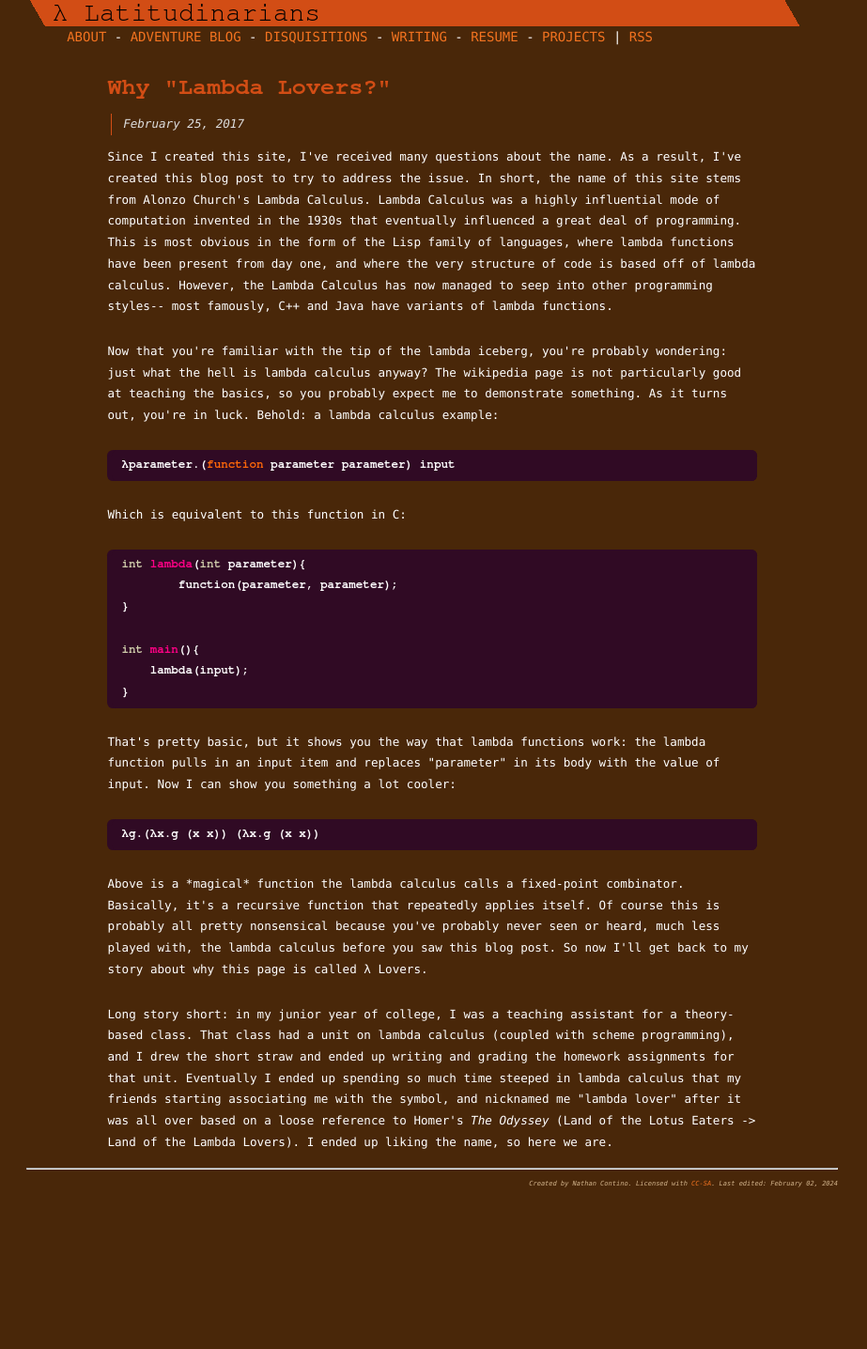
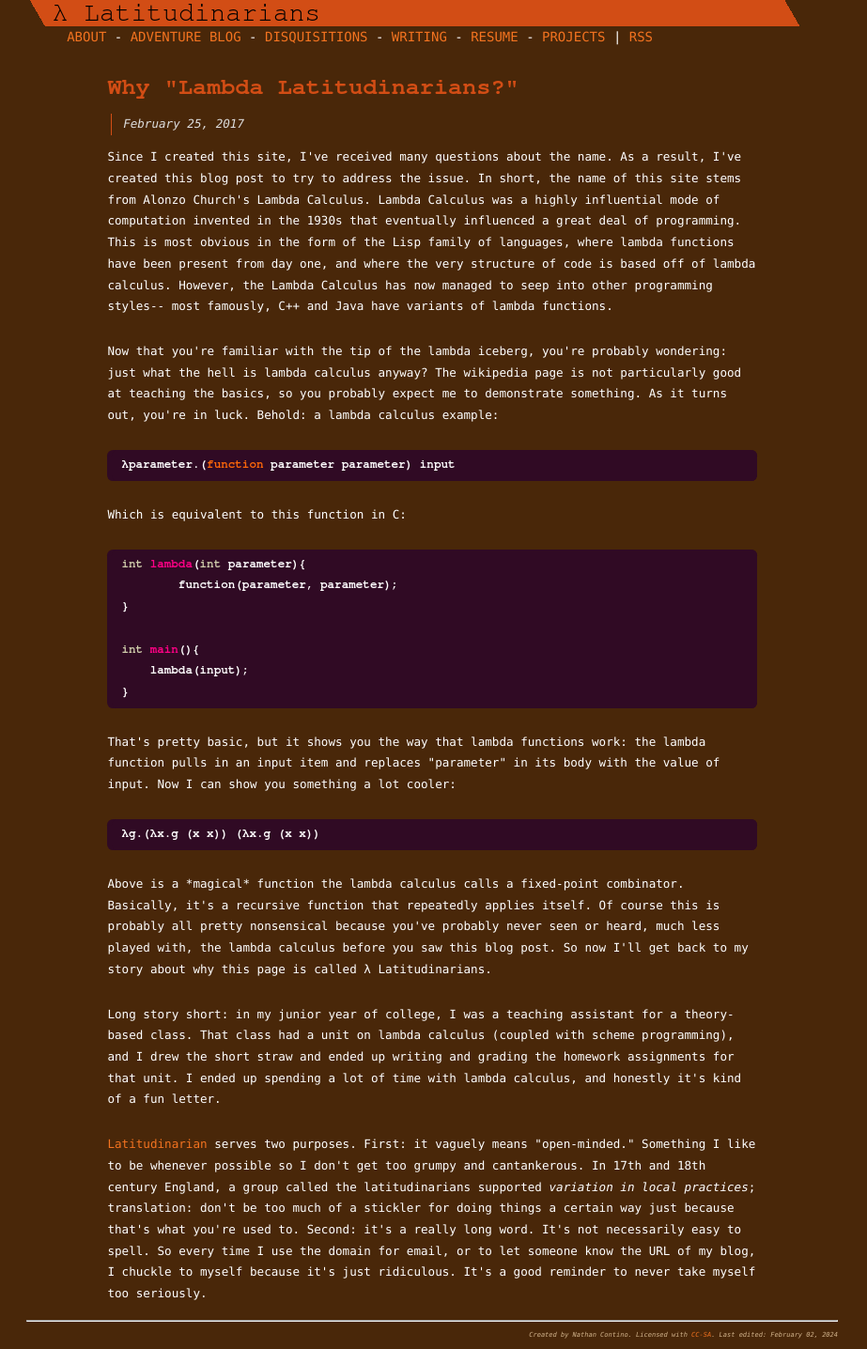
Before and after one commit to nathan-contino/nathan-contino.github.io, a Jekyll site: the page built from _posts/techblog/2017-02-24-whyLambdaLovers.markdown, in a window 1280 px wide. Shown: the whole page at 94% size, without its empty margins (180-1103 px from the left). Built offline with Jekyll 4.4.1, drawn with Linux system fonts in a browser that asks for light colours; before the commit the page ends 1275 px from its top, so only the background shows below that.

Commit message:
lover to latitudinarian

```diff
--- a/_posts/techblog/2017-02-24-whyLambdaLovers.markdown
+++ b/_posts/techblog/2017-02-24-whyLambdaLovers.markdown
@@ -1,5 +1,5 @@
 ---
-title:  "Why \"Lambda Lovers?\""
+title:  "Why \"Lambda Latitudinarians?\""
 date:   2017-02-24 19:26:53 -0500
 layout: default
 categories: techblog
@@ -32,6 +32,8 @@ That's pretty basic, but it shows you the way that lambda functions work: the la
 λg.(λx.g (x x)) (λx.g (x x))
 ~~~
 
-Above is a \*magical\* function the lambda calculus calls a fixed-point combinator. Basically, it's a recursive function that repeatedly applies itself. Of course this is probably all pretty nonsensical because you've probably never seen or heard, much less played with, the lambda calculus before you saw this blog post. So now I'll get back to my story about why this page is called &#955; Lovers.
+Above is a \*magical\* function the lambda calculus calls a fixed-point combinator. Basically, it's a recursive function that repeatedly applies itself. Of course this is probably all pretty nonsensical because you've probably never seen or heard, much less played with, the lambda calculus before you saw this blog post. So now I'll get back to my story about why this page is called &#955; Latitudinarians.
 
-Long story short: in my junior year of college, I was a teaching assistant for a theory-based class. That class had a unit on lambda calculus (coupled with scheme programming), and I drew the short straw and ended up writing and grading the homework assignments for that unit. Eventually I ended up spending so much time steeped in lambda calculus that my friends starting associating me with the symbol, and nicknamed me "lambda lover" after it was all over based on a loose reference to Homer's <i>The Odyssey</i> (Land of the Lotus Eaters -> Land of the Lambda Lovers). I ended up liking the name, so here we are.
+Long story short: in my junior year of college, I was a teaching assistant for a theory-based class. That class had a unit on lambda calculus (coupled with scheme programming), and I drew the short straw and ended up writing and grading the homework assignments for that unit. I ended up spending a lot of time with lambda calculus, and honestly it's kind of a fun letter.
+
+[Latitudinarian](https://en.wikipedia.org/wiki/Latitudinarian) serves two purposes. First: it vaguely means "open-minded." Something I like to be whenever possible so I don't get too grumpy and cantankerous. In 17th and 18th century England, a group called the latitudinarians supported _variation in local practices_; translation: don't be too much of a stickler for doing things a certain way just because that's what you're used to. Second: it's a really long word. It's not necessarily easy to spell. So every time I use the domain for email, or to let someone know the URL of my blog, I chuckle to myself because it's just ridiculous. It's a good reminder to never take myself too seriously.
```
